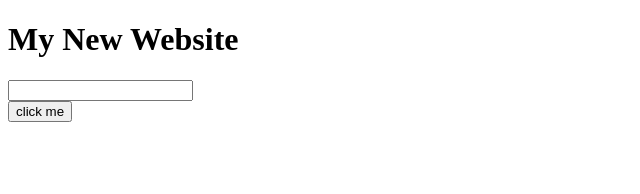
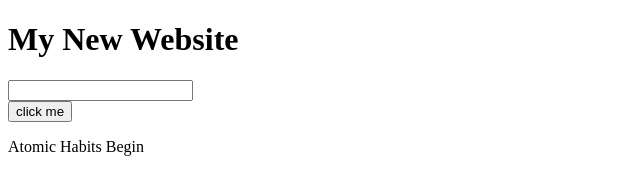
Before and after one commit to PalashRaihan/New-Website, a plain HTML site: page index.html in a window 1280 px wide. Shown: the whole page, without its empty margins (0-640 px from the left). Drawn offline with Linux system fonts and the light colour scheme.

Commit message:
new-thing

```diff
--- a/index.html
+++ b/index.html
@@ -11,5 +11,6 @@
     <input type="text">
     <br>
     <button>click me</button>
+    <p>Atomic Habits Begin</p>
 </body>
 </html>
```
